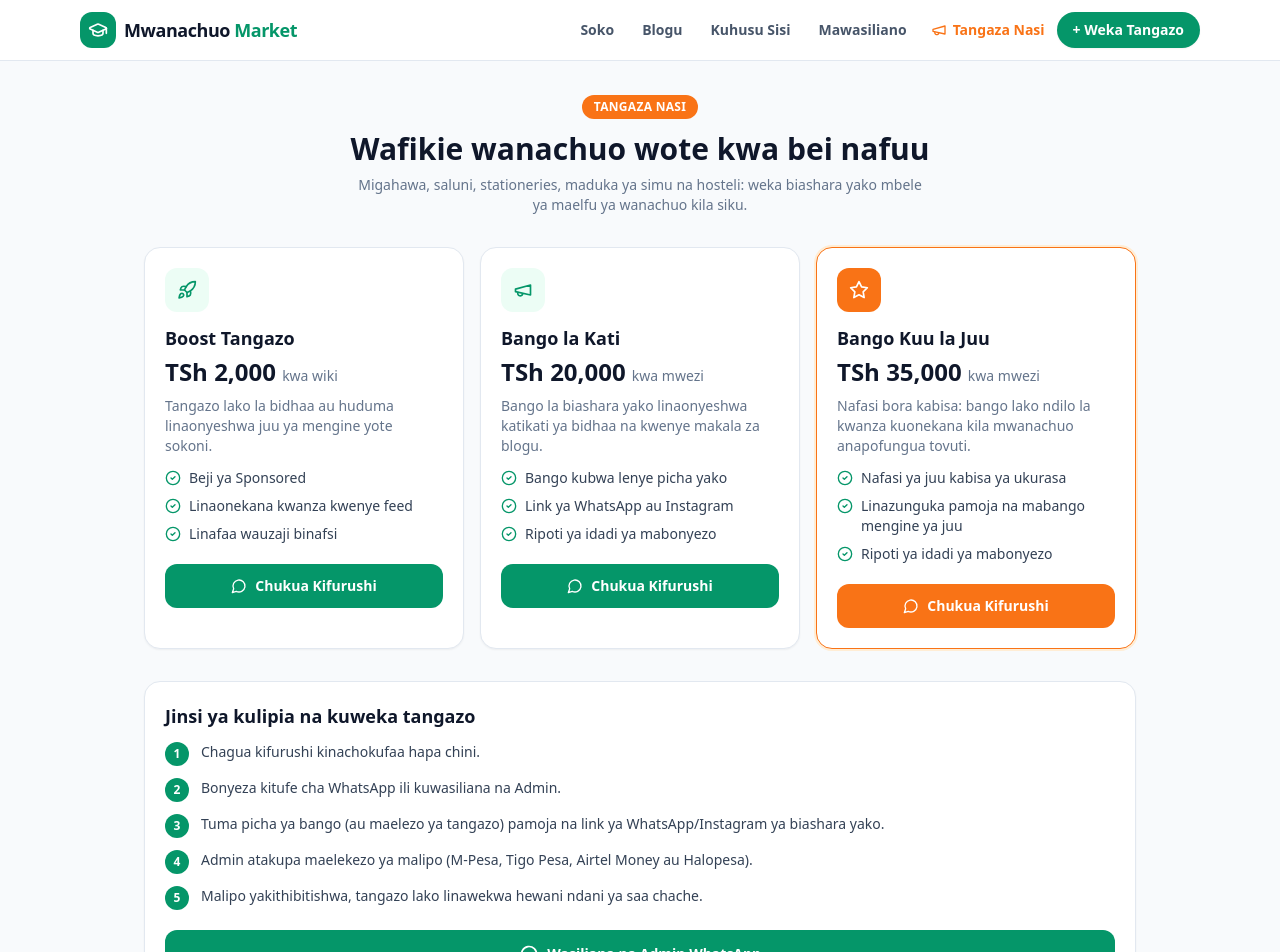
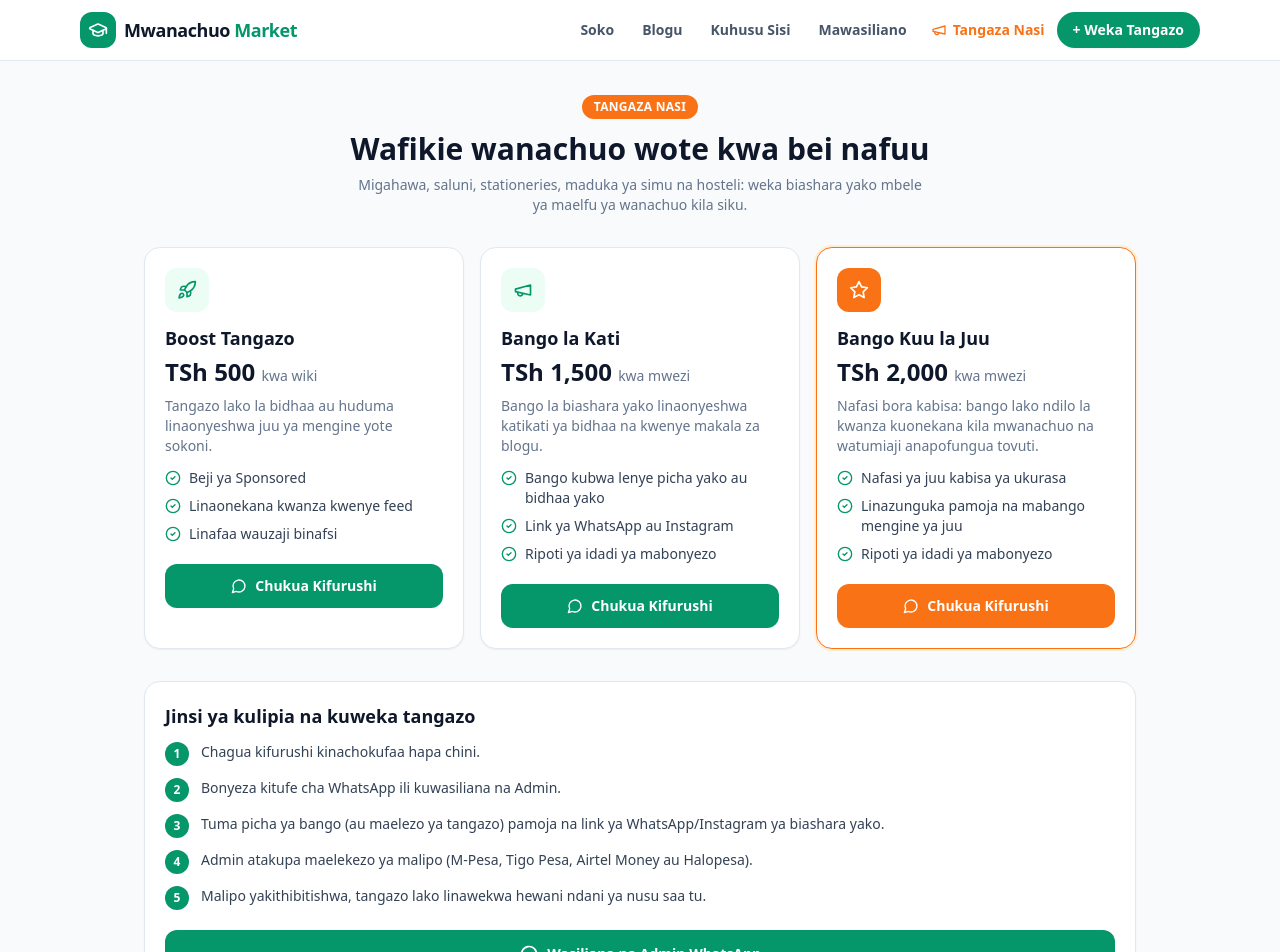
Before and after one commit to silvabunela-byte/Mwanachuo-Market, a Next.js app: page /tangaza in a window 1280 px wide. Shown: the top 952 px of the page. Built offline with nearby package versions, Linux system fonts and the light colour scheme.

Commit message:
Update pricing and descriptions for advertising plans

```diff
--- a/src/app/tangaza/page.tsx
+++ b/src/app/tangaza/page.tsx
@@ -17,7 +17,7 @@ interface Plan {
 const PLANS: Plan[] = [
   {
     name: "Boost Tangazo",
-    price: "TSh 2,000",
+    price: "TSh 500",
     period: "kwa wiki",
     description:
       "Tangazo lako la bidhaa au huduma linaonyeshwa juu ya mengine yote sokoni.",
@@ -30,12 +30,12 @@ const PLANS: Plan[] = [
   },
   {
     name: "Bango la Kati",
-    price: "TSh 20,000",
+    price: "TSh 1,500",
     period: "kwa mwezi",
     description:
       "Bango la biashara yako linaonyeshwa katikati ya bidhaa na kwenye makala za blogu.",
     features: [
-      "Bango kubwa lenye picha yako",
+      "Bango kubwa lenye picha yako au bidhaa yako",
       "Link ya WhatsApp au Instagram",
       "Ripoti ya idadi ya mabonyezo",
     ],
@@ -43,10 +43,10 @@ const PLANS: Plan[] = [
   },
   {
     name: "Bango Kuu la Juu",
-    price: "TSh 35,000",
+    price: "TSh 2,000",
     period: "kwa mwezi",
     description:
-      "Nafasi bora kabisa: bango lako ndilo la kwanza kuonekana kila mwanachuo anapofungua tovuti.",
+      "Nafasi bora kabisa: bango lako ndilo la kwanza kuonekana kila mwanachuo na watumiaji anapofungua tovuti.",
     features: [
       "Nafasi ya juu kabisa ya ukurasa",
       "Linazunguka pamoja na mabango mengine ya juu",
@@ -62,7 +62,7 @@ const STEPS = [
   "Bonyeza kitufe cha WhatsApp ili kuwasiliana na Admin.",
   "Tuma picha ya bango (au maelezo ya tangazo) pamoja na link ya WhatsApp/Instagram ya biashara yako.",
   "Admin atakupa maelekezo ya malipo (M-Pesa, Tigo Pesa, Airtel Money au Halopesa).",
-  "Malipo yakithibitishwa, tangazo lako linawekwa hewani ndani ya saa chache.",
+  "Malipo yakithibitishwa, tangazo lako linawekwa hewani ndani ya nusu saa tu.",
 ];
 
 export default function TangazaPage() {
```
